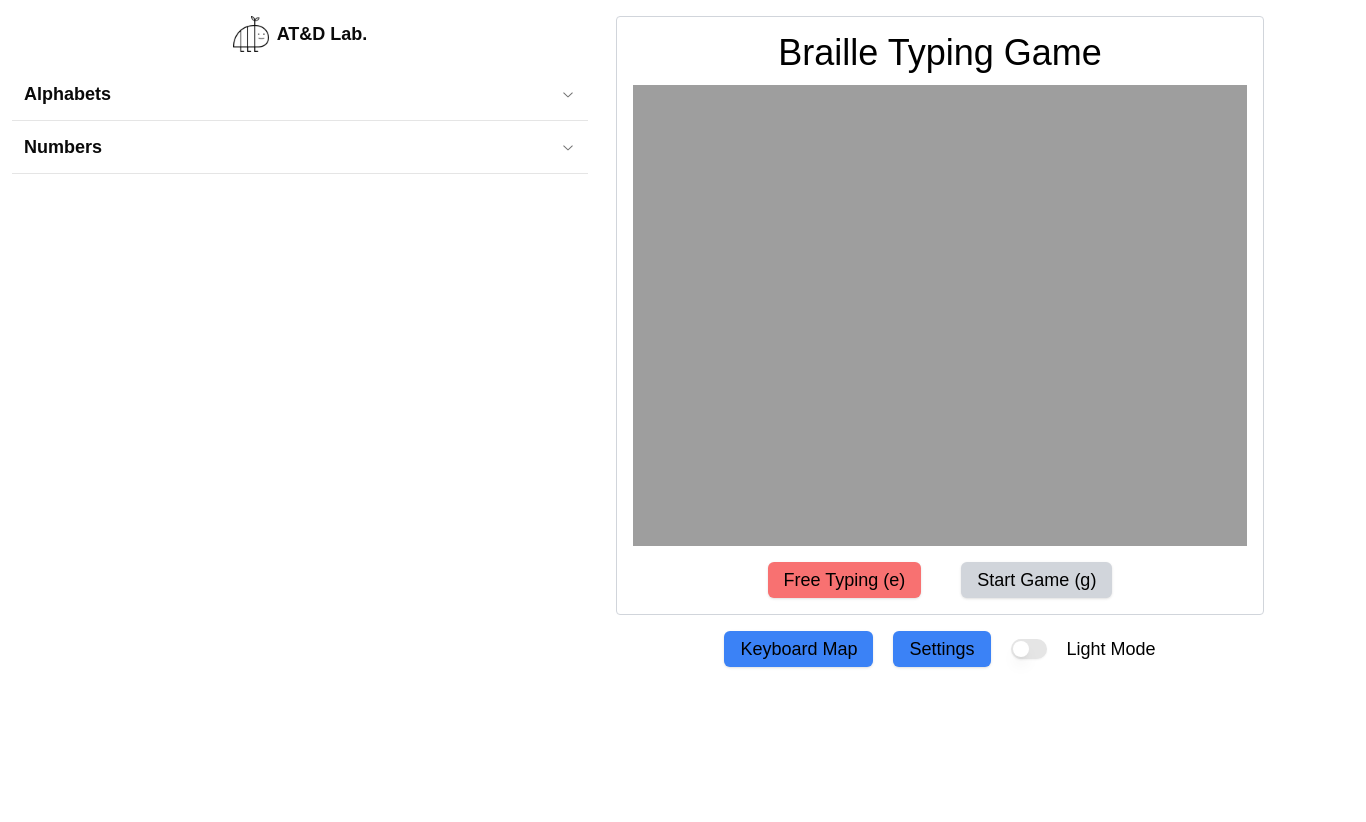
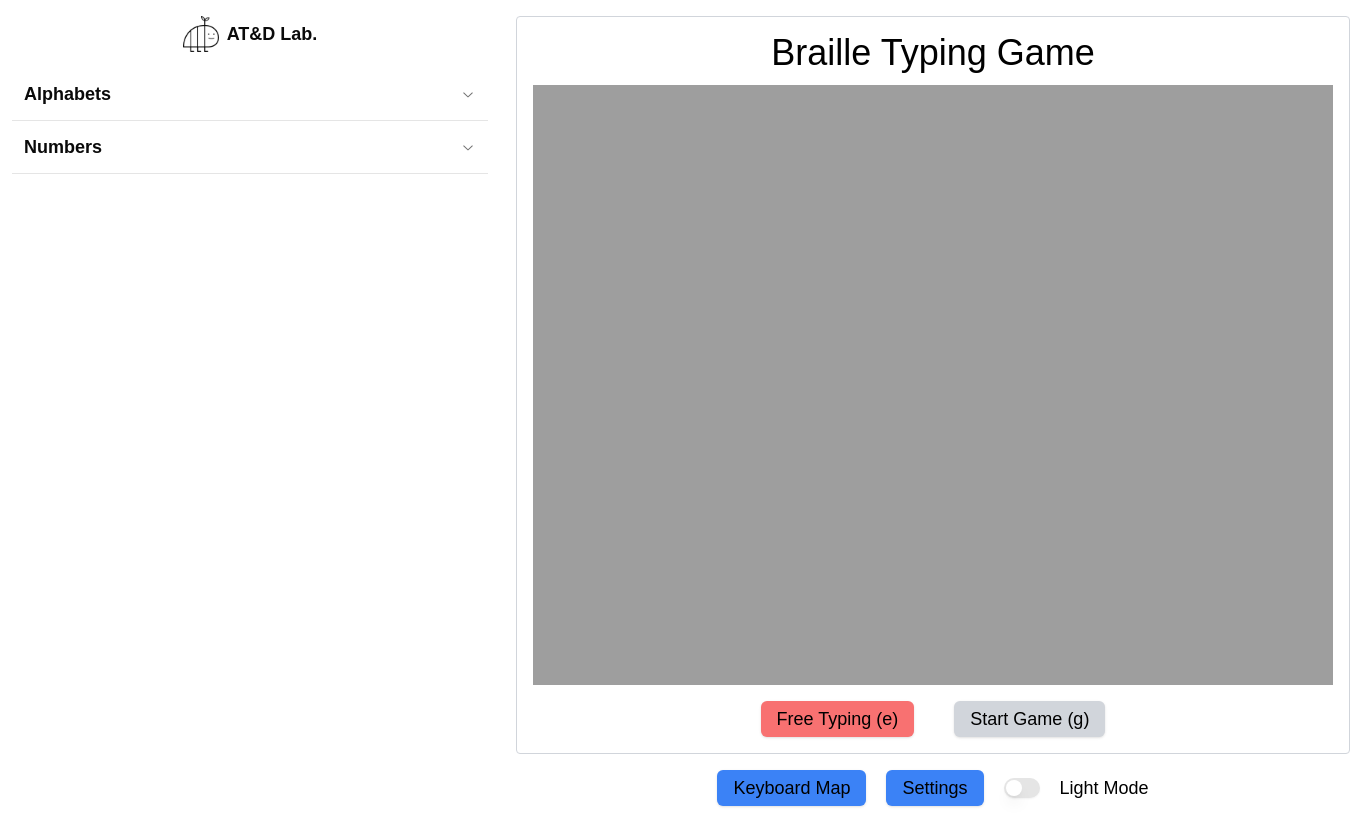
Before and after one commit to synicalToo/english-braille-application-html, a Next.js app: page /typing/en in a window 1280 px wide. Shown: the whole page, 1366 px wide, since content can reach past the window. Before the commit the page ends 800 px from the top, so only its background shows below. Built offline with nearby package versions, Linux system fonts and the light colour scheme.

Commit message:
fix canvas size to be 800px by 600px

```diff
--- a/src/app/typing/en/page.tsx
+++ b/src/app/typing/en/page.tsx
@@ -232,10 +232,10 @@ const MainContent = () => {
 const Page = () => {
   return (
     <div className="flex h-screen flex-col lg:flex-row bg-background bg-white dark:bg-gray-700">
-      <div className="flex-grow max-w-[600px] min-w-[600px]">
+      <div className="flex-grow max-w-[500px] min-w-[500px]">
         <Sidebar />
       </div>
-      <div className="w-full lg:w-[800px] p-4">
+      <div className="w-full lg:w-[900px] p-4">
         <MainContent />
       </div>
     </div>
--- a/src/components/canvas.tsx
+++ b/src/components/canvas.tsx
@@ -30,7 +30,11 @@ const Canvas = forwardRef<HTMLCanvasElement, CanvasProps>(({ imageSrc }, ref) =>
 
   if (!mounted) return null;
 
-  return <canvas ref={ref} className="w-full" width={800} height={600} />;
+  return (
+    <div className="relative w-[800px] h-[600px]">
+      <canvas ref={ref} className="absolute top-0 left-0" width={800} height={600} />
+    </div>
+  );
 });
 
 export default Canvas;
```
